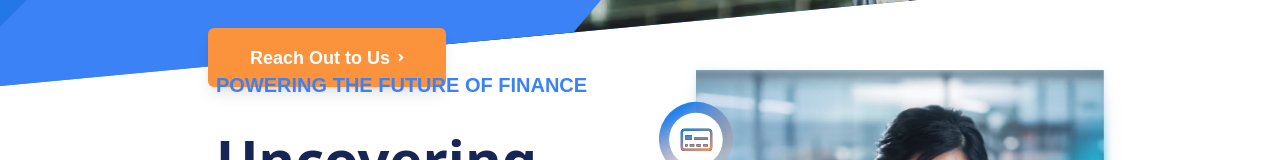
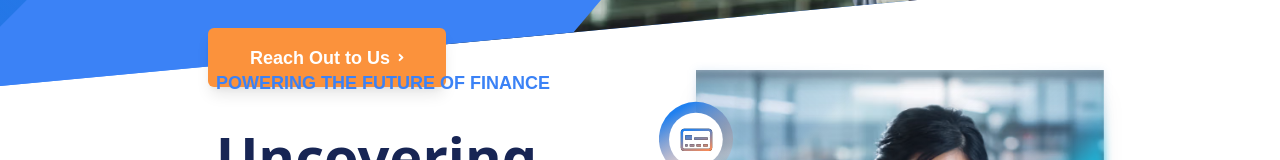
Before and after one commit to roman0190/anyTech-clone, a Next.js app: page / in a window 1280 px wide. Shown: the part 514-674 px from the top of the page. Built offline with nearby package versions, Linux system fonts and the light colour scheme.

Commit message:
fix: improved button hover animation and removed unnecessary styles

```diff
--- a/src/app/components/HeroSection.jsx
+++ b/src/app/components/HeroSection.jsx
@@ -8,7 +8,7 @@ const HeroSection = () => {
       <div className="relative py-2 lg:mx-[11rem] mx-[10%] z-20 -mt-[14rem] pb-10">
         <div className="lg:grid lg:grid-cols-2 md:space-x-14">
           <div className="text-black space-y-6 pb-4 lg:px-10">
-            <h5 className="md:text-[20px] text-[12px] uppercase text-blue-500 font-Montserrat font-bold">
+            <h5 className="md:text-[18px] uppercase text-blue-500 font-Montserrat font-bold">
               POWERING THE FUTURE OF FINANCE
             </h5>
             <h1 className="whitespace-pre-line font-sans text-[42px] text-blue-950 lg:text-[56px] font-semibold leading-tight">
```
